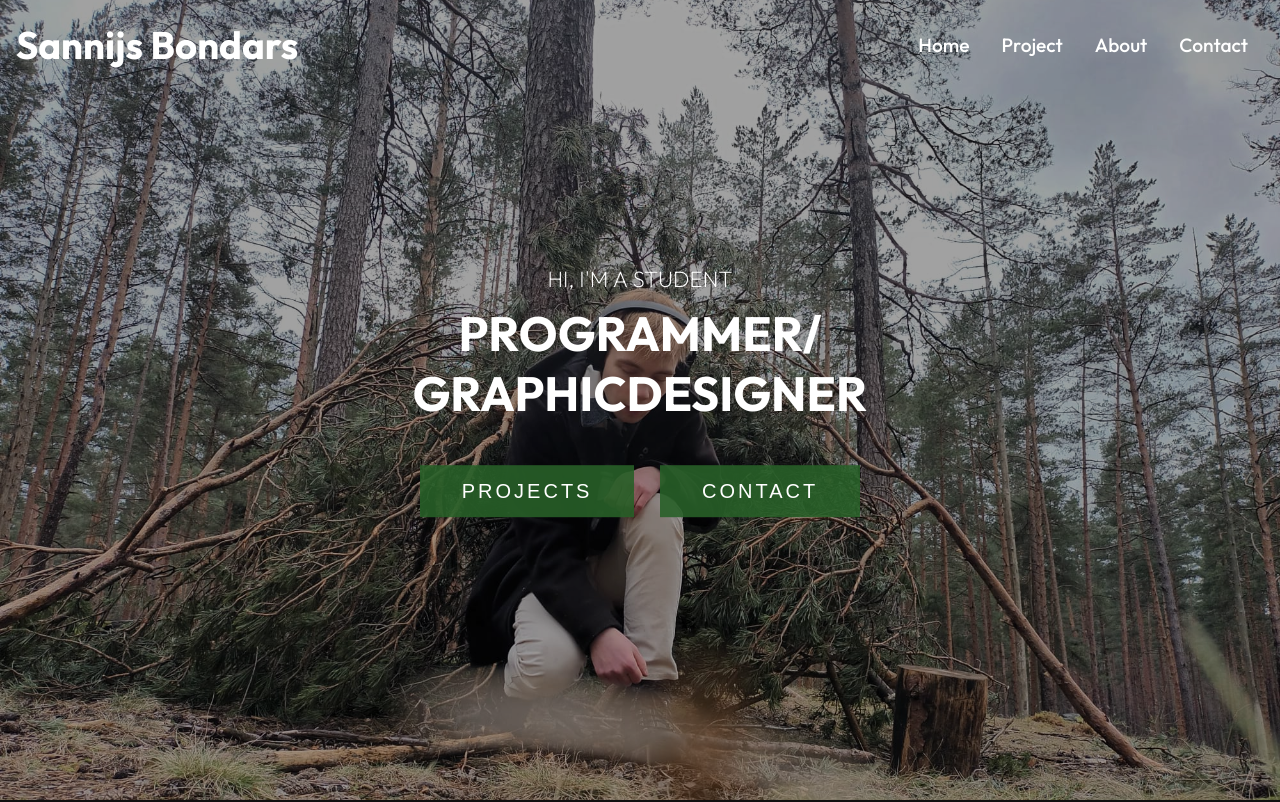
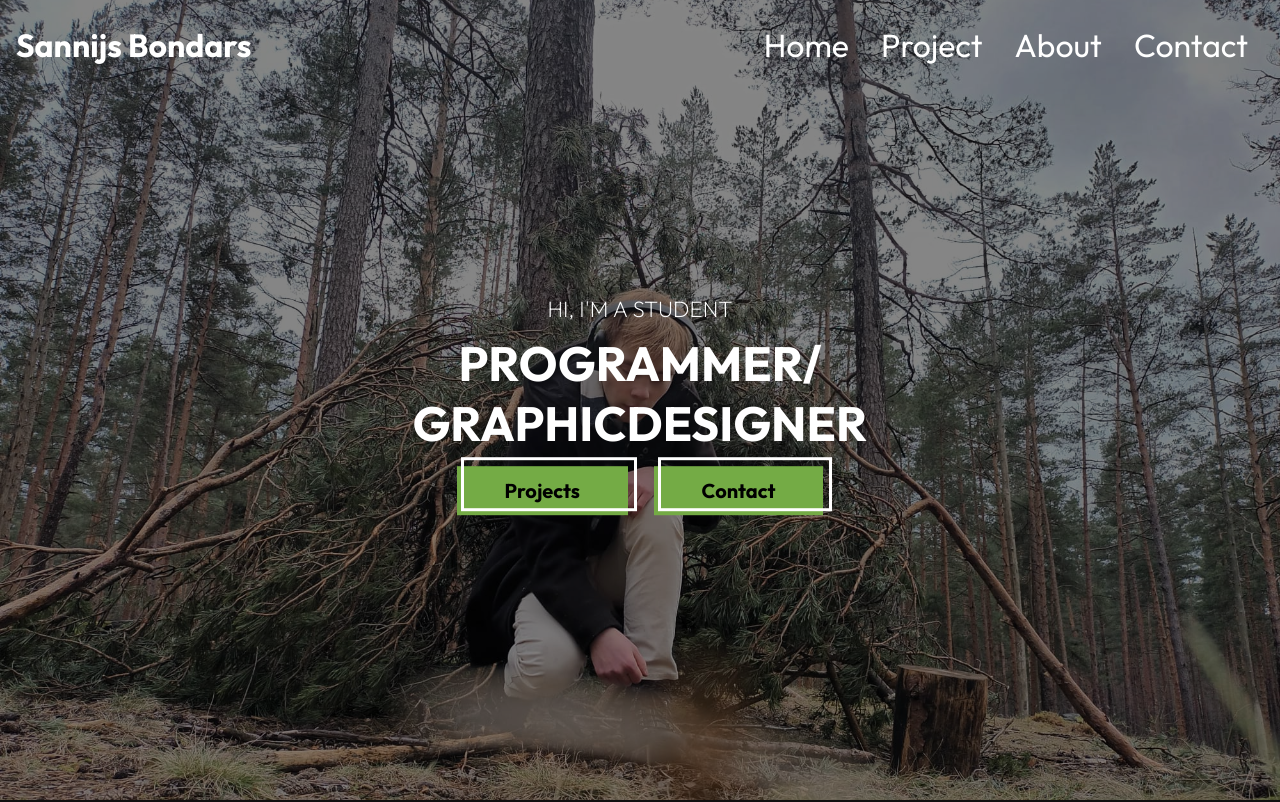
Before and after one commit to Sanvirus/sanvirus.github.io, a React (Create React App) app in the folder my-app/: page / in a window 1280 px wide. Shown: the top 802 px of the page. Built offline with nearby package versions, Linux system fonts and the light colour scheme.

Commit message:
Hero 001

```diff
--- a/my-app/src/components/HeroImg.js
+++ b/my-app/src/components/HeroImg.js
@@ -14,8 +14,8 @@ const HeroImg = () => {
                 <p>HI, I'M A STUDENT</p>
                 <h1>PROGRAMMER/ GRAPHICDESIGNER</h1>
                 <div className="hero-btn">
-                    <Link to="/project" className="button-49 ">Projects</Link>
-                    <Link to="/contact" className="button-49">Contact</Link>
+                    <Link to="/project" className="butn">Projects</Link>
+                    <Link to="/contact" className="butn">Contact</Link>
                 </div>
             </div>
         </div>
--- a/my-app/src/components/HeroImg2Style.css
+++ b/my-app/src/components/HeroImg2Style.css
@@ -28,16 +28,10 @@
 }
 
 h1{
-    font-size: 2.4rem;
-}
+    font-size: 2rem;
+    }
 
 .hero-img p{
     font-size: 1.4rem;
     text-align: center;
 }
-
-@media screen and (max-width: 640px){
-    h1{
-        font-size: 2rem;
-    }
-}
--- a/my-app/src/components/HeroStyle.css
+++ b/my-app/src/components/HeroStyle.css
@@ -19,7 +19,7 @@
     position: absolute;
     top: 0;
     left: 0;
-    background-color: #0000009c;
+    background-color: #000000cb;
     opacity: 0.6;
 }
 
@@ -46,11 +46,12 @@
     text-transform: uppercase;
 }
 
-.content .btn{
-    margin: 10rem;
+.hero-btn a{
+    margin:1vw;
+
 }
 
-@screen and (max-width:640px){
+@media screen and (max-width:640px){
     .hero .content h1{
         font-size: 2rem;
     }
--- a/my-app/src/components/Navbar.js
+++ b/my-app/src/components/Navbar.js
@@ -22,7 +22,7 @@ const Navbar = () => {
   return (
     <div className={color ? "header header-bg" : "header"}>
         <Link to="/">
-            <h1>Sannijs Bondars</h1>
+            <h1 >Sannijs Bondars</h1>
         </Link>
         <ul className={click ? "nav-menu active" :
              "nav-menu"}>
--- a/my-app/src/components/NavbarStyles.css
+++ b/my-app/src/components/NavbarStyles.css
@@ -18,13 +18,14 @@
     display: flex;
 }
 
+
+
 .nav-menu li {
     padding: 0 1rem;
 }
 
 .nav-menu li a{
-    font-size: 1.2rem;
-    font-weight: 500;
+    font-size: 2rem;
 }
 
 
@@ -53,6 +54,7 @@
 
     .nav-menu li{
         padding: 1rem 0;
+
     }
 
     .nav-menu li a{
--- a/my-app/src/style.css
+++ b/my-app/src/style.css
@@ -48,120 +48,61 @@ ul{
   color:#fff;
   transition: 0.3s;
 }
+
+436028 -tumšais
+74AB45 - gaiši
+48A0AA - zila
+
 */
 
-/*
-<!-- HTML !-->
-<button class="button-52" role="button">Button 52</button>
- CSS */
-
-.button-49{
-  padding: 15px 42px;
-  margin: 1vw;
-  font-size: 1rem;
-  text-transform: uppercase;
-}
-
 /* CSS */
- .button-49,
- .button-49:after {
-   font-size: 20px;
-   font-family: 'Bebas Neue', sans-serif;
-   background: #286028e3;
-   border: 0;
-   color: #fff;
-   letter-spacing: 3px;
-
-   outline: transparent;
+.butn {
+  background-color: #74AB45;
+  border: 0 solid #E5E7EB;
+  box-sizing: border-box;
+  color: #000;
+  font-size: 2rem;
+  font-weight: 700;
+  justify-content: center;
+  line-height: 1.75rem;
+  padding: .75rem 1.65rem;
   position: relative;
+  text-align: center;
+  text-decoration: none #000000 solid;
+  text-decoration-thickness: auto;
+  width: 100%;
+  height: 5vh;
+  max-width: 460px;
+  position: relative;
+  cursor: pointer;
+  transform: rotate(-2deg);
   user-select: none;
   -webkit-user-select: none;
   touch-action: manipulation;
 }
 
- .button-49:after {
-   --slice-0: inset(50% 50% 50% 50%);
-   --slice-1: inset(80% -6px 0 0);
-   --slice-2: inset(50% -6px 30% 0);
-   --slice-3: inset(10% -6px 85% 0);
-   --slice-4: inset(40% -6px 43% 0);
-   --slice-5: inset(80% -6px 5% 0);
-
-   content: 'GREEN';
-   display: block;
-   position: absolute;
-   top: 0;
-   left: 0;
-   right: 0;
-   bottom: 0;
-   background: linear-gradient(45deg, transparent 3%, #436028 3%, #48A0AA 5%, #436028 5%);
-   text-shadow: -3px -3px 0px #fff, 3px 3px 0px #74AB45;
-   clip-path: var(--slice-0);
+.butn:focus {
+  outline: 0;
 }
 
-/*
-#436028
-#74AB45
-#48A0AA
-*/
-
- .button-49:hover:after {
-   animation: 1s glitch;
-   animation-timing-function: steps(2, end);
+.butn:after {
+  content: '';
+  position: absolute;
+  border: 3px solid #fff;
+  bottom: 4px;
+  left: 4px;
+  width: calc(100% - 1px);
+  height: calc(100% - 1px);
 }
 
- @keyframes glitch {
-   0% {
-     clip-path: var(--slice-1);
-     transform: translate(-20px, -10px);
-   }
-   10% {
-     clip-path: var(--slice-3);
-     transform: translate(10px, 10px);
-   }
-   20% {
-     clip-path: var(--slice-1);
-     transform: translate(-10px, 10px);
-   }
-   30% {
-     clip-path: var(--slice-3);
-     transform: translate(0px, 5px);
-   }
-   40% {
-     clip-path: var(--slice-2);
-     transform: translate(-5px, 0px);
-   }
-   50% {
-     clip-path: var(--slice-3);
-     transform: translate(5px, 0px);
-   }
-   60% {
-     clip-path: var(--slice-4);
-     transform: translate(5px, 10px);
-   }
-   70% {
-     clip-path: var(--slice-2);
-     transform: translate(-10px, 10px);
-   }
-   80% {
-     clip-path: var(--slice-5);
-     transform: translate(20px, -10px);
-   }
-   90% {
-     clip-path: var(--slice-1);
-     transform: translate(-10px, 0px);
-   }
-   100% {
-     clip-path: var(--slice-1);
-     transform: translate(0);
-   }
+.butn:hover:after {
+  bottom: 2px;
+  left: 2px;
 }
 
 @media (min-width: 768px) {
-   .button-49,
-   .button-49:after {
-     width: 200px;
-     height: 86px;
-     line-height: 88px;
+  .butn {
+    padding: .75rem 3rem;
+    font-size: 1.25rem;
   }
 }
```
Lines whose indentation alone changed are shown as unchanged.
